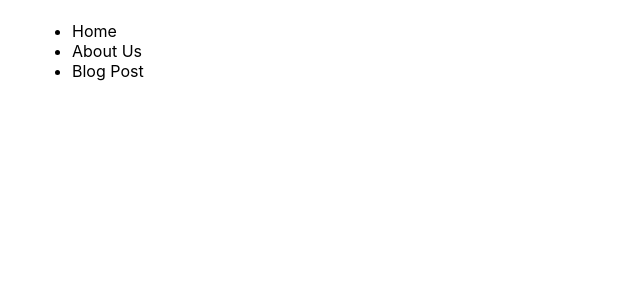
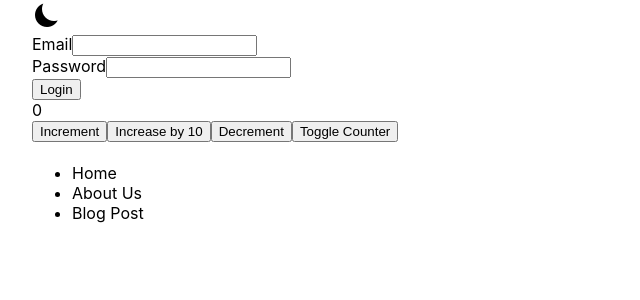
Before and after one commit to marick2003/NextJsDemo, a Next.js app: page / in a window 1280 px wide. Shown: the top 300 px of the page, without its empty margins (0-640 px from the left). Built offline with nearby package versions, Linux system fonts and the light colour scheme; no server answers.

Commit message:
add redu demo

```diff
--- /dev/null
+++ b/components/Auth.js
@@ -0,0 +1,28 @@
+import { useDispatch } from "react-redux";
+import { authActions } from "../store/auth-slice";
+
+function Auth(){
+
+    const dispatch = useDispatch();
+    const loginHandler = (event) => {
+      event.preventDefault();
+      dispatch(authActions.login());
+    };
+
+    return(
+
+        <form onSubmit={loginHandler}>
+        <div>
+          <label htmlFor="email">Email</label>
+          <input type="email" id="email" />
+        </div>
+        <div>
+          <label htmlFor="password">Password</label>
+          <input type="password" id="password" />
+        </div>
+        <button>Login</button>
+      </form>
+    )
+}
+
+export default Auth;
--- /dev/null
+++ b/components/Counter.js
@@ -0,0 +1,37 @@
+import { useSelector, useDispatch } from "react-redux";
+
+import { counterActions } from "../store/counter-slice";
+
+const Counter = () => {
+  const dispatch = useDispatch();
+  const counter = useSelector((state) => state.counter.counter);
+  const show = useSelector((state) => state.counter.showCounter);
+
+  const incrementHandler = () => {
+    dispatch(counterActions.increment());
+  };
+
+  const increaseHandler = () => {
+    dispatch(counterActions.increase(10)); // { type: SOME_UNIQUE_IDENTIFIER, payload: 10 }
+  };
+
+  const decrementHandler = () => {
+    dispatch(counterActions.decrement());
+  };
+
+  const toggleCounterHandler = () => {
+    dispatch(counterActions.toggleCounter());
+  };
+
+  return (
+    <>
+      {show && <div>{counter}</div>}
+      <button onClick={incrementHandler}>Increment</button>
+      <button onClick={increaseHandler}>Increase by 10</button>
+      <button onClick={decrementHandler}>Decrement</button>
+      <button onClick={toggleCounterHandler}>Toggle Counter</button>
+    </>
+  );
+};
+
+export default Counter;
--- a/pages/_app.js
+++ b/pages/_app.js
@@ -1,7 +1,11 @@
 import '../styles/globals.css'
-
+import { Provider } from "react-redux";
+import store from "../store/index";
 function MyApp({ Component, pageProps }) {
-  return <Component {...pageProps} />
+  return <Provider store={store}>
+       <Component {...pageProps} />
+  </Provider>
 }
 
+
 export default MyApp
--- a/pages/index.js
+++ b/pages/index.js
@@ -4,6 +4,13 @@ import styles from '../styles/Home.module.css'
 import { useState, useEffect } from "react";
 import { GetServerSideProps } from "next";
 import Link from 'next/link'
+import { useSelector, useDispatch } from "react-redux";
+import { iconAction } from "../store/icon-slice";
+import sun24 from "../icon/sun-24.png";
+import moon30 from "../icon/moon-30.png";
+import Auth from "../components/Auth";
+import Counter from '../components/Counter';
+import { authActions } from "../store/auth-slice";
 const  Post={
   userId:'',
   id:'',
@@ -17,9 +24,35 @@ export default function Home() {
       .then((res) => res.json())
       .then((res) => setPost(res));
   }, []);
+
+  const dispatcher = useDispatch()
+
+  let icon = useSelector(state => state.icon)
+  let isAuth = useSelector(state => state.auth.isAuthenticated);
+  function logoutHandler(){
+    dispatcher(authActions.logout());
+  }
+  function changeIcon() {
+    dispatcher(iconAction.toggleIcon());
+  }
+
+
   return (
 
-    <div className={styles.container}>
+    <div style={{ backgroundColor: icon.icon === "moon" ? "white" : "#000000b5" }} className={styles.container}>
+      <div onClick={changeIcon}>
+        <Image
+              width={30}
+              height={30}
+              objectFit="cover"
+              src={icon.icon === 'moon' ? moon30 : sun24}
+              alt="image"
+            />
+      </div>
+
+      {!isAuth && <Auth />}
+      {isAuth && <button onClick={logoutHandler}>Logout</button>}
+      <Counter/>
       <div>
         <h1>{post?.title}</h1>
         <p>{post?.body}</p>
--- /dev/null
+++ b/store/auth-slice.js
@@ -0,0 +1,20 @@
+import { createSlice } from "@reduxjs/toolkit";
+
+
+export const  authslice = createSlice({
+  name: "authentication",
+  initialState: {
+    isAuthenticated: false
+  },
+  reducers: {
+    login(state) {
+      state.isAuthenticated = true;
+    },
+    logout(state) {
+      state.isAuthenticated = false;
+    }
+  }
+});
+// export default the store
+export default authslice;
+export const authActions = authslice.actions;
--- /dev/null
+++ b/store/counter-slice.js
@@ -0,0 +1,29 @@
+import { createSlice } from '@reduxjs/toolkit'
+
+export const counterslice=createSlice({
+    name:"counter",
+    initialState:{
+        counter:0,
+        showCounter:true,
+    },
+    reducers:{
+        increment(state){
+            state.counter++;
+        },
+        decrement(state) {
+            state.counter--;
+        },
+        increase(state,action){
+            state.counter = state.counter + action.payload;
+        },
+        toggleCounter(state){
+            state.showCounter=!state.showCounter;
+        }
+    }
+})
+
+
+
+export const counterActions = counterslice.actions;
+
+export default counterslice;
--- /dev/null
+++ b/store/icon-slice.js
@@ -0,0 +1,31 @@
+import { createSlice } from '@reduxjs/toolkit'
+
+// create a slice
+export const iconslice= createSlice({
+    name:"icon",
+    initialState:{
+         icon:'moon',
+
+    },
+    reducers:{
+        iconMoon:state=>{
+            state.icon= 'moon'
+         },
+         iconSun:state=>{
+            state.icon= 'sun'
+        },
+        toggleIcon(state){
+            state.icon=  state.icon== 'moon' ?  'sun' : 'moon';
+          },
+       },
+
+    }
+    )
+
+
+
+    // export default the store
+    export default iconslice
+
+    // export the action
+    export const iconAction = iconslice.actions
--- a/store/index.js
+++ b/store/index.js
@@ -0,0 +1,16 @@
+import { configureStore } from '@reduxjs/toolkit'
+import iconslice from './icon-slice'
+import authslice from './auth-slice'
+import counterslice from './counter-slice'
+
+const store= configureStore({
+
+    reducer: {
+        icon: iconslice.reducer,
+        auth: authslice.reducer,
+        counter: counterslice.reducer,
+
+    }
+})
+
+export default store
```
Also changed, not shown: components/ProductCard.js (renamed from component/ProductCard.js), icon/moon-30.png (added), icon/sun-24.png (added).
